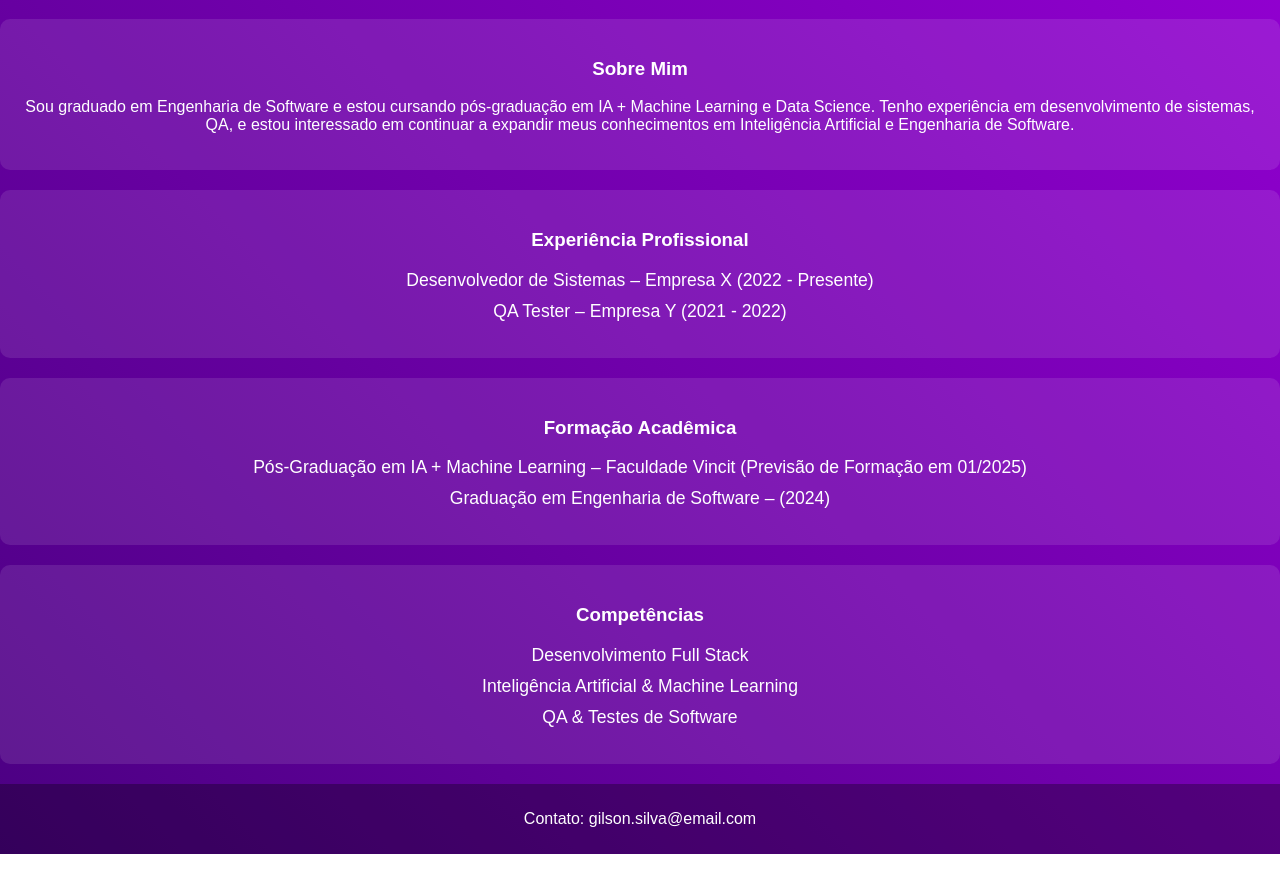
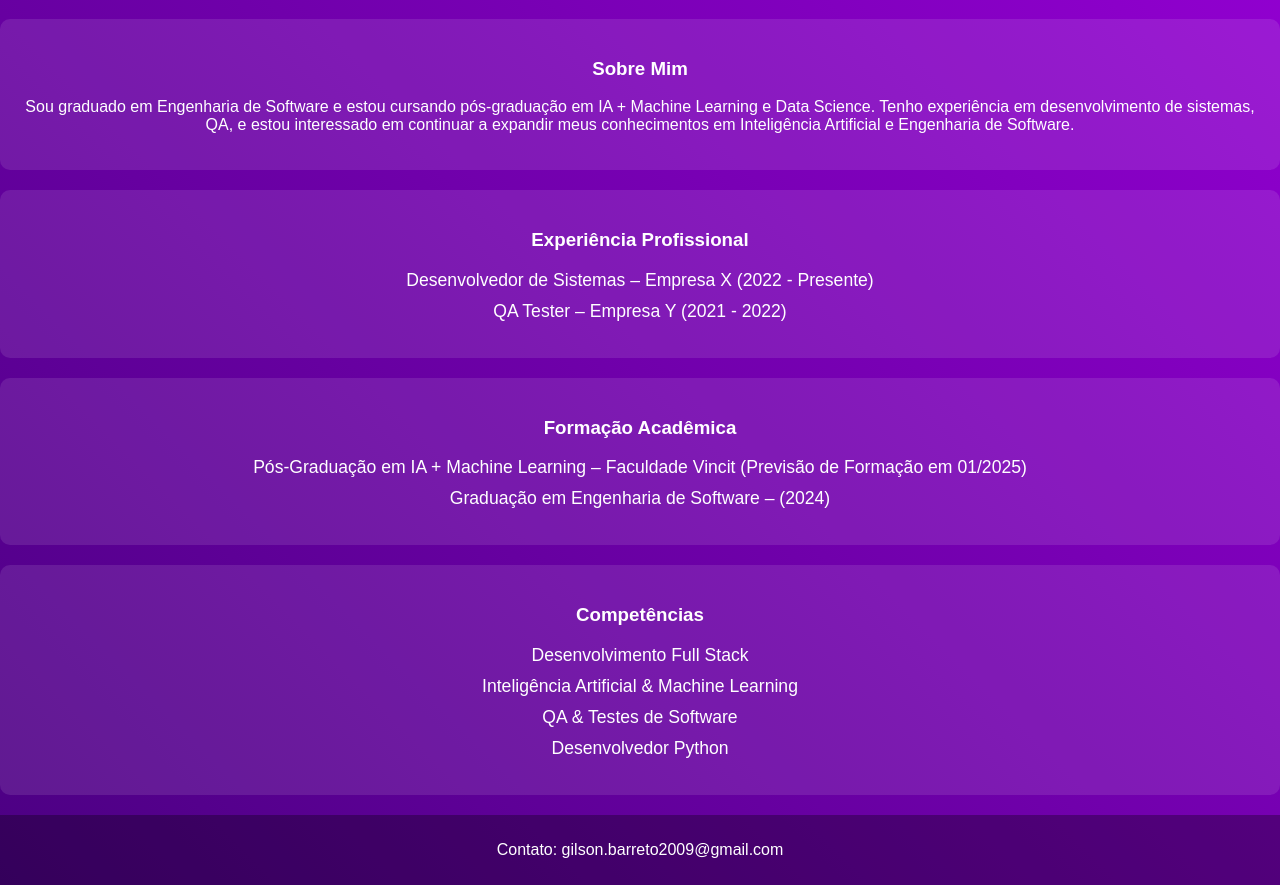
Before and after one commit to gilsonbs/site, a plain HTML site: page index.html in a window 1280 px wide. Shown: the part 114-999 px from the top of the page. Before the commit the page ends 968 px from the top, so only its background shows below. Drawn offline with Linux system fonts and the light colour scheme.

Commit message:
Update index.html
Adicionando informações

```diff
--- a/index.html
+++ b/index.html
@@ -40,11 +40,12 @@
             <li>Desenvolvimento Full Stack</li>
             <li>Inteligência Artificial & Machine Learning</li>
             <li>QA & Testes de Software</li>
+            <li>Desenvolvedor Python</li>
         </ul>
     </section>
 
     <footer>
-        <p>Contato: gilson.silva@email.com</p>
+        <p>Contato: gilson.barreto2009@gmail.com</p>
     </footer>
 </body>
 </html>
```
